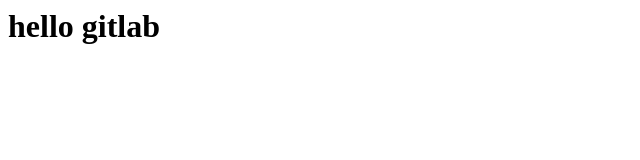
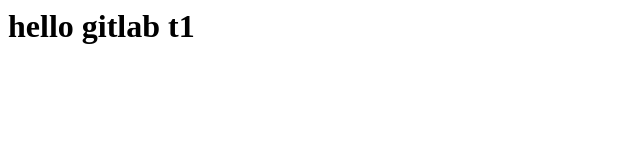
Before and after one commit to lastmegumi/htmltest, a plain HTML site: page html/index.html in a window 1280 px wide. Shown: the full height of the page, 0-640 px from the left. Drawn offline with Linux system fonts and the light colour scheme.

Commit message:
Update index.html

```diff
--- a/html/index.html
+++ b/html/index.html
@@ -1 +1 @@
-<h1>hello gitlab</h1>
+<h1>hello gitlab t1</h1>
```
